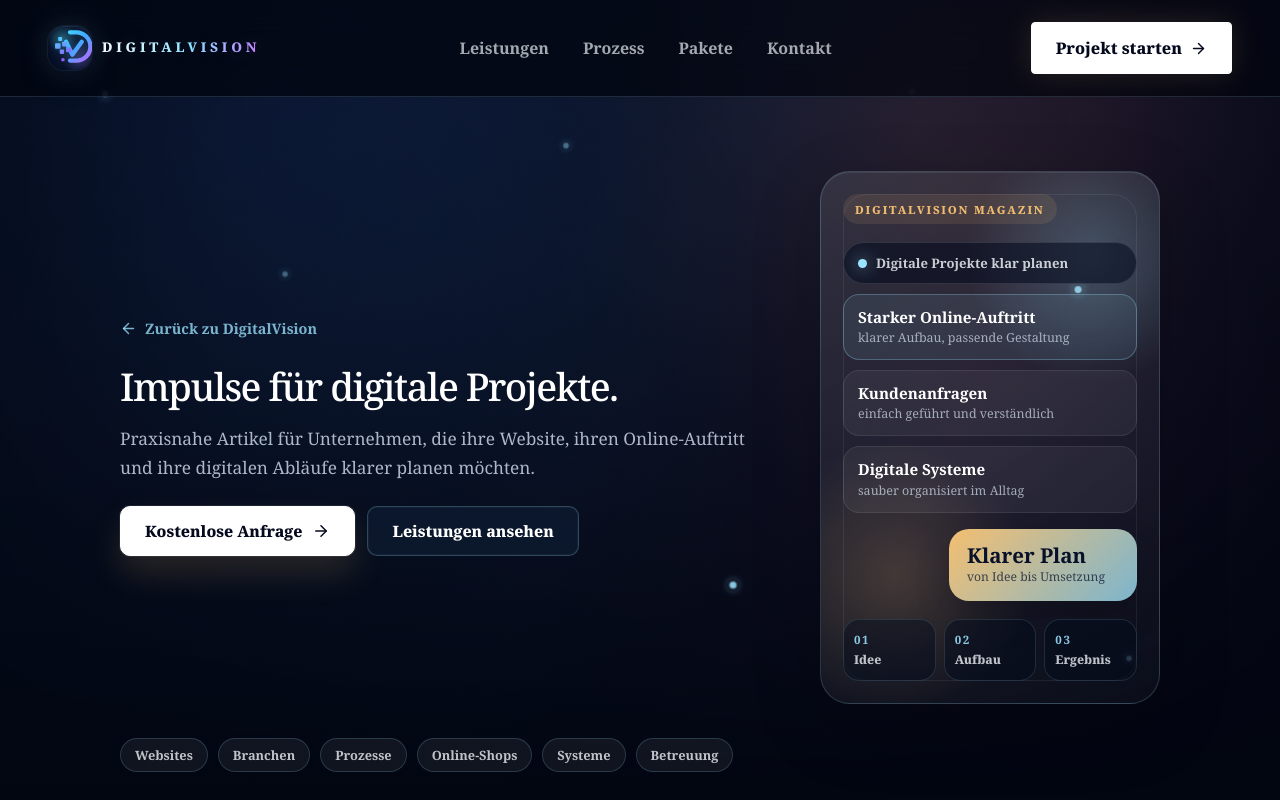
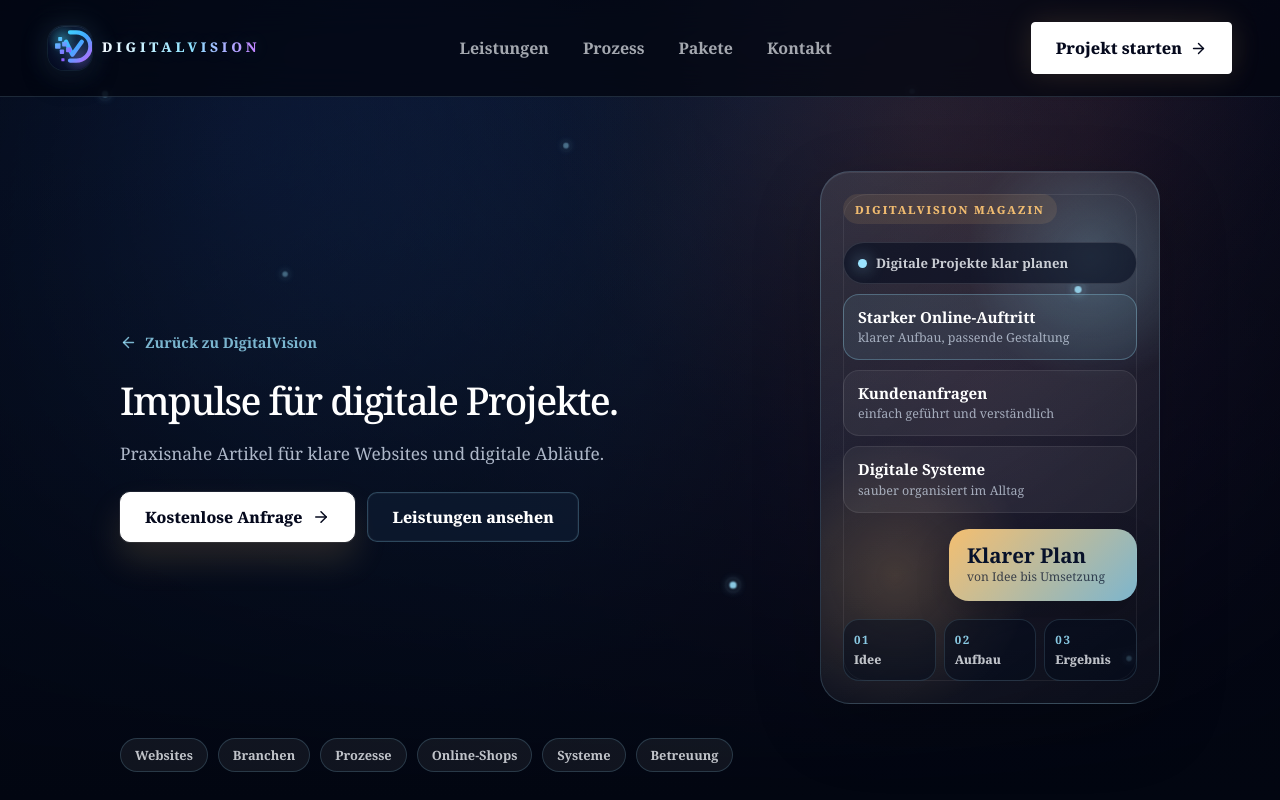
Before and after one commit to parmis2005/digitalvision, a Next.js app: page /blog in a window 1280 px wide. Shown: the top 800 px of the page. Built offline with nearby package versions, Linux system fonts and the light colour scheme.

Commit message:
Shorten blog hero description

```diff
--- a/app/blog/page.tsx
+++ b/app/blog/page.tsx
@@ -76,10 +76,7 @@ export default function BlogPage() {
             Zurück zu DigitalVision
           </Link>
           <h1>Impulse für digitale Projekte.</h1>
-          <p>
-            Praxisnahe Artikel für Unternehmen, die ihre Website, ihren
-            Online-Auftritt und ihre digitalen Abläufe klarer planen möchten.
-          </p>
+          <p>Praxisnahe Artikel für klare Websites und digitale Abläufe.</p>
           <div className="blog-hero-actions">
             <Link className="primary-button" href="/#kontakt">
               Kostenlose Anfrage
```
